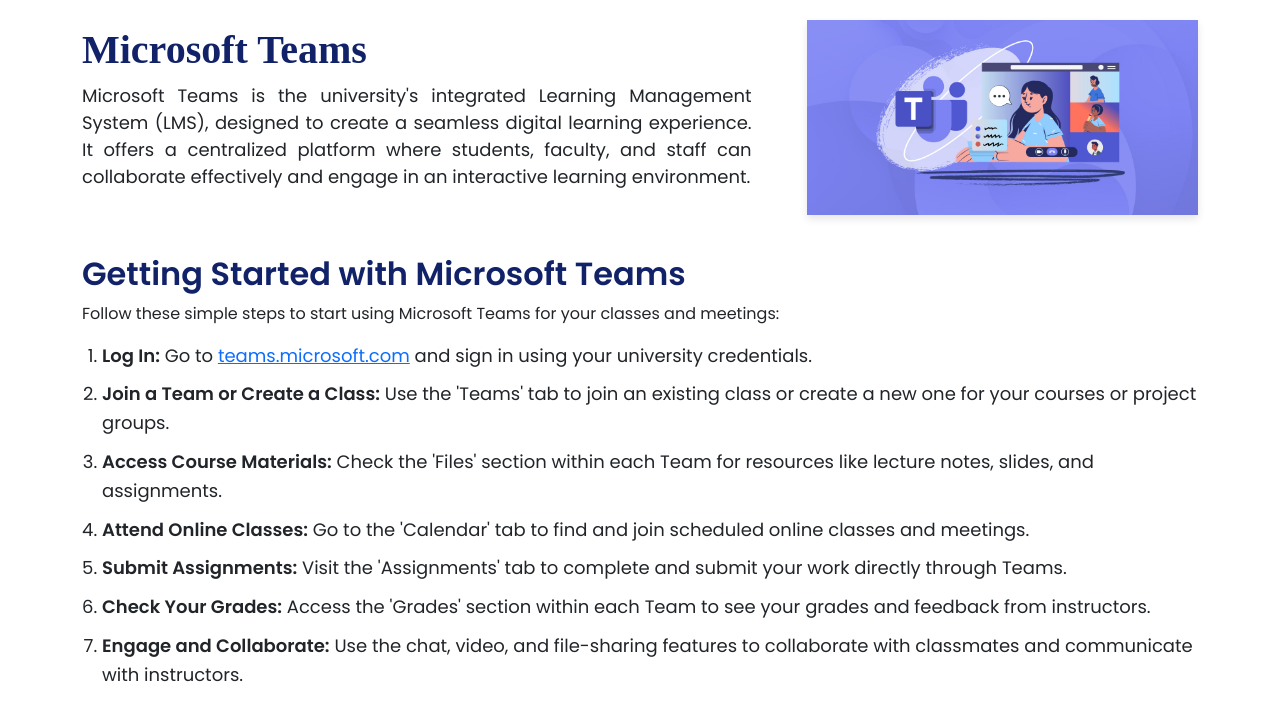
After one commit to abdulmoiz65/Maju_University_web, a PHP site: page /itservices/microsoft_teams.php in a window 1280 px wide. The commit adds this page. Shown: the top 721 px of the page. Run offline with PHP 8.4, Linux system fonts and the light colour scheme.

Commit message:
working on it services page

```diff
--- /dev/null
+++ b/itservices/microsoft_teams.php
@@ -0,0 +1,125 @@
+<!DOCTYPE html>
+<html lang="en">
+
+<head>
+    <meta charset="UTF-8">
+    <meta name="viewport" content="width=device-width, initial-scale=1.0">
+    <title>Microsoft Teams - Jinnah University</title>
+    <link rel="stylesheet" href="https://cdn.jsdelivr.net/npm/bootstrap@5.3.3/dist/css/bootstrap.min.css">
+    <script src="https://cdn.jsdelivr.net/npm/bootstrap@5.3.3/dist/js/bootstrap.bundle.min.js"></script>
+    <!-- Google Fonts -->
+    <link href="https://fonts.googleapis.com/css2?family=Poppins:wght@300;400;600&display=swap" rel="stylesheet">
+
+    <style>
+        body {
+            font-family: 'Poppins', sans-serif;
+        }
+        .teams {
+            display: flex;
+            justify-content: space-between;
+            align-items: center;
+            margin-top: 20px;
+            background-color: #fff;
+        }
+        .teams .content {
+            max-width: 60%;
+        }
+        .teams h1 {
+            font-weight: 600;
+            font-family: "Playfair Display SC", serif;
+            color: #112269;
+        }
+        .teams h3 {
+            color: #0056b3;
+            font-weight: 500;
+        }
+        .teams p {
+            font-size: 18px;
+            text-align: justify;
+            margin-bottom: 20px;
+        }
+        .teams .btn {
+            text-decoration: none;
+            background-color: #112269;
+            color: #fff;
+            padding: 10px 25px;
+            border-radius: 0 !important;
+            font-weight: 600;
+            transition: background-color 0.3s, transform 0.3s;
+        }
+        .teams .btn:hover {
+            background-color: #0056b3;
+            transform: translateY(-3px);
+        }
+        .teams .image-container {
+            max-width: 35%;
+        }
+        .teams .image-container img {
+            width: 100%;
+            box-shadow: 0 4px 8px rgba(0, 0, 0, 0.1);
+        }
+        .steps {
+            margin-top: 40px;
+        }
+        .steps h2 {
+            color: #112269;
+            font-weight: 600;
+        }
+        .steps ol {
+            font-size: 18px;
+            line-height: 1.6;
+            padding-left: 20px;
+        }
+        .steps li {
+            margin-bottom: 10px;
+        }
+        @media (max-width: 768px) {
+            .teams {
+                flex-direction: column;
+                padding: 20px;
+            }
+            .teams .content {
+                max-width: 100%;
+                text-align: center;
+            }
+            .teams .image-container {
+                margin-top: 20px;
+                max-width: 100%;
+            }
+        }
+    </style>
+</head>
+
+<body>
+    <div class="container">
+        <!-- Microsoft Teams Overview Section -->
+        <div class="teams">
+            <div class="content">
+                <h1>Microsoft Teams</h1>
+                <p>
+                    Microsoft Teams is the university's integrated Learning Management System (LMS), designed to create a seamless digital learning experience. It offers a centralized platform where students, faculty, and staff can collaborate effectively and engage in an interactive learning environment.
+                </p>
+                <!-- <a href="http://teams.jinnah.edu/" target="_blank" class="btn">Visit Teams</a> -->
+            </div>
+            <div class="image-container">
+                <img src="./public/pictures/teams.jpg" alt="Teams Image">
+            </div>
+        </div>
+
+        <!-- Steps to Use Microsoft Teams -->
+        <div class="steps">
+            <h2>Getting Started with Microsoft Teams</h2>
+            <p>Follow these simple steps to start using Microsoft Teams for your classes and meetings:</p>
+            <ol>
+                <li><strong>Log In:</strong> Go to <a href="https://teams.microsoft.com/" target="_blank">teams.microsoft.com</a> and sign in using your university credentials.</li>
+                <li><strong>Join a Team or Create a Class:</strong> Use the 'Teams' tab to join an existing class or create a new one for your courses or project groups.</li>
+                <li><strong>Access Course Materials:</strong> Check the 'Files' section within each Team for resources like lecture notes, slides, and assignments.</li>
+                <li><strong>Attend Online Classes:</strong> Go to the 'Calendar' tab to find and join scheduled online classes and meetings.</li>
+                <li><strong>Submit Assignments:</strong> Visit the 'Assignments' tab to complete and submit your work directly through Teams.</li>
+                <li><strong>Check Your Grades:</strong> Access the 'Grades' section within each Team to see your grades and feedback from instructors.</li>
+                <li><strong>Engage and Collaborate:</strong> Use the chat, video, and file-sharing features to collaborate with classmates and communicate with instructors.</li>
+            </ol>
+        </div>
+    </div>
+</body>
+</html>
```
Also changed, not shown: it_check.php (+5 -6 lines), itservices/Dspace.php (added, +119 -0 lines), itservices/E_learning.php (added, +92 -0 lines), itservices/classroom.php (added, +92 -0 lines), itservices/maju_online.php (added, +92 -0 lines), public/pictures/MAJU-Online.png (added), public/pictures/dspace.png (added), public/pictures/e-learning.jpg (added), public/pictures/gcr.jpg (added), public/pictures/teams.jpg (added).
